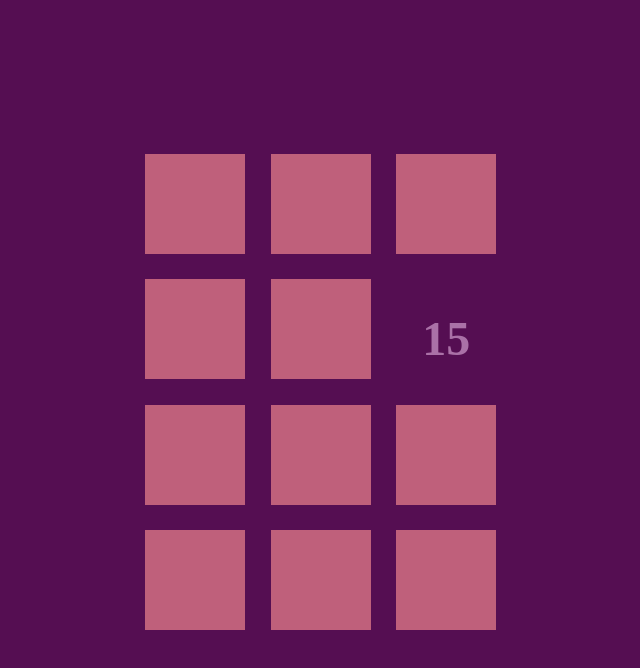
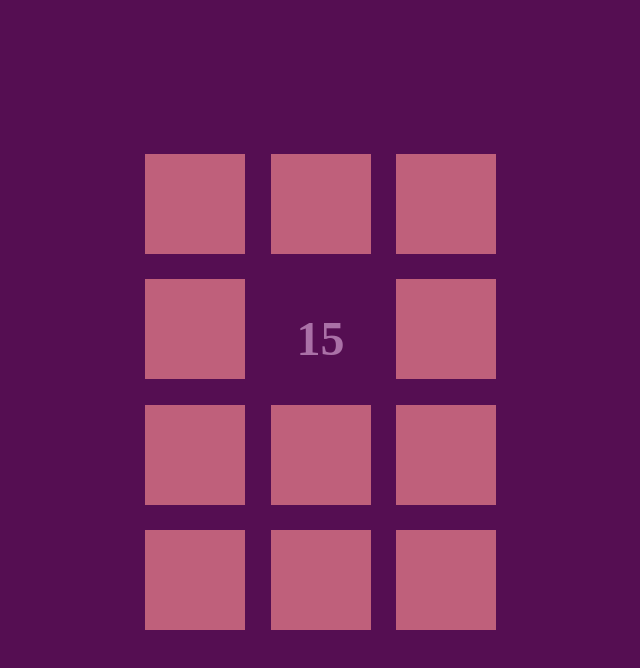
Before and after one commit to dfirebaugh/clock-face, a React (Create React App) app: page / in a window 1280 px wide. Shown: the top 668 px of the page, without its empty margins (295-935 px from the left). Built offline with nearby package versions, Linux system fonts and the light colour scheme.

Commit message:
adding theme in context - fixing issue with hour being 1 hour behind - scoping in the css to support multiple clock faces

```diff
--- a/src/App.css
+++ b/src/App.css
@@ -1,32 +1,18 @@
-body{
+body {
     background: #550E52;
-    text-align:center;
+    text-align: center;
 }
-.container{
-    display:grid;
+
+.container {
+    display: grid;
     justify-items: center;
-    padding-top:15vh;
+    padding-top: 15vh;
 }
-.box {
-    margin-right:2vw;
-    margin-top:2vw;
-    background:#BF607B;
-    width: 100px;
-    height: 100px;
-}
-.minutes{
-    color:#AA71A7;
-    font-size:3em;
-}
-.flexBox{
-    width: 400px;
-    display:flex;
-    flex-wrap:wrap;
-}
+
 App-title {
     font-size: 1.5em;
-  }
+}
 
 .App-intro {
-font-size: large;
+    font-size: large;
 }
--- a/src/App.js
+++ b/src/App.js
@@ -1,13 +1,13 @@
-import React, { Component } from 'react';
-import ElevenBoxes from './Components/ElevenBoxes';
-import './App.css';
+import React, { Component } from "react";
+import ElevenBoxes from "./Components/ElevenBoxes";
+import "./App.css";
 
 class App extends Component {
   componentDidMount() {
-        this.timer = setInterval(this.tick, 1000)
+    this.timer = setInterval(this.tick, 1000);
   }
   componentWillUnmount() {
-        clearInterval(this.timer)
+    clearInterval(this.timer);
   }
   tick = () => {
     this.setState({
@@ -15,15 +15,16 @@ class App extends Component {
     });
   };
   getTime() {
-        const { date } = this.state
+    const { date } = this.state;
     return {
       hour: date.getHours() > 12 ? date.getHours() - 12 : date.getHours(),
-            minutes: date.getMinutes()
+      minutes: date.getMinutes(),
+      seconds: date.getSeconds()
     };
   }
   render() {
     return (
-            <div className="App container" >
+      <div className="App container">
         {this.state && <ElevenBoxes {...this.getTime()} />}
       </div>
     );
--- a/src/Components/Box.jsx
+++ b/src/Components/Box.jsx
@@ -1,13 +1,27 @@
 import React from "react";
+import withStyles from "../Contexts/withStyles";
 
-const Minutes = props => <h1 className="minutes"> {props.minutes}</h1>
+const styles = theme =>
+  theme && {
+    minutes: {
+      color: theme.primary.contrastText,
+      fontSize: "3em"
+    }
+  };
 
-const Box = props => (
-    <div style={props.style} className="box">
-        <Minutes {...props} />
-    </div>
+const Minutes = props => (
+  <h1 style={props.classes.minutes} className="minutes">
+    {props.minutes}
+  </h1>
 );
 
-
+const MinutesWithTheme = withStyles(styles)(Minutes);
+const Box = props => {
+  return (
+    <div style={props.style} className="box">
+      <MinutesWithTheme {...props} />
+    </div>
+  );
+};
 
 export default Box;
--- a/src/Components/ElevenBoxes.jsx
+++ b/src/Components/ElevenBoxes.jsx
@@ -1,19 +1,40 @@
-import React from 'react';
-import Box from './Box';
+import React from "react";
+import Box from "./Box";
+import withStyles from "../Contexts/withStyles";
+
+const styles = theme =>
+  theme && {
+    box: {
+      //   background: theme.primary.color, //TODO: fix this -- this is working due to conditional on line 30
+      width: 100,
+      height: 100,
+      marginRight: "2vw",
+      marginTop: "2vw"
+    },
+    FlexBox: {
+      width: "400px",
+      display: "flex",
+      flexWrap: "wrap"
+    }
+  };
 
 const ElevenBoxes = props => {
-    const { hour, minutes } = props;
-    return (
-        <div className="flexBox" >
-            {
-                [...Array(12)].map((x, i) => (
-                    <Box
-                        key={i} style={{ background: i === hour && 'none' }}
-                        minutes={i === hour && minutes} i={i + 1}
-                    />
-                ))
-            }
-        </div>)
-}
+  const { hour, minutes, classes } = props;
+  return (
+    <div style={classes.FlexBox}>
+      {[...Array(12)].map((x, i) => (
+        <Box
+          key={i}
+          style={{
+            ...classes.box,
+            background: i + 1 === hour ? "none" : "#BF607B"
+          }}
+          minutes={i + 1 === hour && minutes}
+          i={i + 1}
+        />
+      ))}
+    </div>
+  );
+};
 
-export default ElevenBoxes;
+export default withStyles(styles)(ElevenBoxes);
--- /dev/null
+++ b/src/Contexts/withStyles.js
@@ -0,0 +1,27 @@
+import React from "react";
+import Palette from "../Themes/Theme";
+
+const StyleContext = React.createContext(Palette);
+
+/*
+*
+*   take in a component and return that component with theme as props
+*
+*/
+
+const withStyles = stylesOrCreator => Component => {
+  return props => (
+    <StyleContext.Consumer>
+      {theme => {
+        return (
+          <Component
+            classes={theme && { ...stylesOrCreator(theme) }}
+            {...props}
+          />
+        );
+      }}
+    </StyleContext.Consumer>
+  );
+};
+
+export default withStyles;
--- /dev/null
+++ b/src/Themes/Theme.js
@@ -0,0 +1,12 @@
+const palette = {
+  primary: {
+    color: "#BF607B", // pink
+    contrastText: "#AA71A7"
+  },
+  secondary: {
+    color: "pink",
+    contrastText: "grey"
+  }
+};
+
+export default palette;
```
Also changed, not shown: package.json (line endings or trailing spaces), 1 other file (tests, documents, lock files or other folders). Lines whose indentation alone changed are shown as unchanged.
